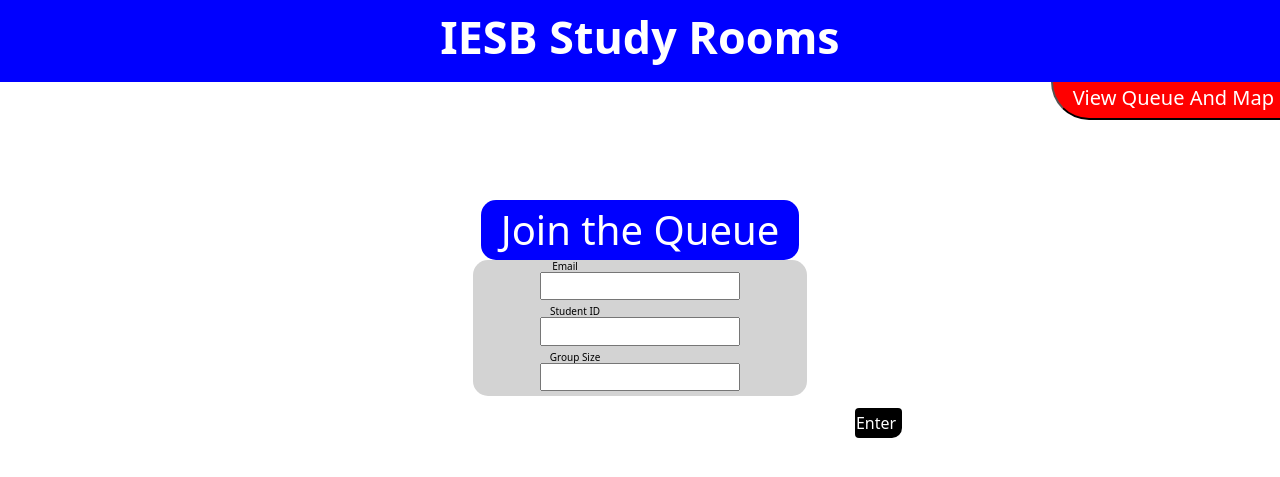
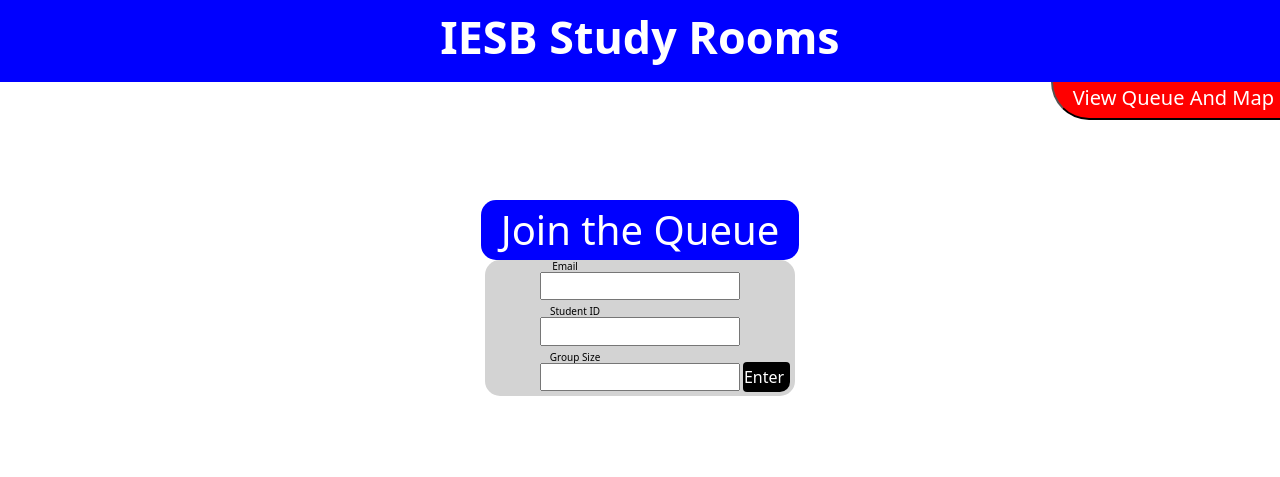
Before and after one commit to Parzeval2/Room-System, a Flask app: page /home in a window 1280 px wide. Shown: the top 477 px of the page. Run offline with Flask 3, Linux system fonts and the light colour scheme.

Commit message:
Add files via upload

```diff
--- a/website/templates/HomePage.html
+++ b/website/templates/HomePage.html
@@ -6,6 +6,7 @@
         <link rel="stylesheet" type="text/css" href="../static/features.css">
     </head>
     <body>
+        <form action="register_group">
         <div class="container-fluid" style="text-align: center">
 
                 <div class="row">
@@ -15,7 +16,7 @@
                 </div>
 
                 <div class="row" style="text-align:right"> <div class="col" style="padding:0px; margin: 0px">
-                    <a href="queue"><button type="submit" class="nextpage" >View Queue And Map</button></a>
+                    <button type="submit" class="nextpage">View Queue And Map</button>
                 </div></div>
 
                 <div class="blank">
@@ -28,28 +29,29 @@
             <div class="inputbox">
 
                 <div class="row">
-                    <form action="https://google.com/search">
+                    <div>
                     <h5>Email</h5>
                     <input name="email">
-                    </form>
+                    </div>
                 </div>
 
                 <div class="row">
-                    <form action="https://google.com/search">
+                    <div>
                     <h6>Student ID</h6>
                     <input name="ID">
-                    </form>
+                    </div>
                 </div>
 
                 <div class="row">
-                    <form action="https://google.com/search">
+                    <div>
                     <h6>Group Size</h6>
                     <input name="Group Size">
-                    </form>
-                    <a href="register_group"><button type="submit" class="enter">Enter</button></a>
+                    </div>
+                    <button type="submit" class="enter">Enter</button>
                 </div>
             </div>
         </div>
+        </form>
         <script src="https://cdn.jsdelivr.net/npm/bootstrap@5.3.0-alpha2/dist/js/bootstrap.bundle.min.js" integrity="sha384-qKXV1j0HvMUeCBQ+QVp7JcfGl760yU08IQ+GpUo5hlbpg51QRiuqHAJz8+BrxE/N" crossorigin="anonymous"></script>
     </body>
 </html>
```
